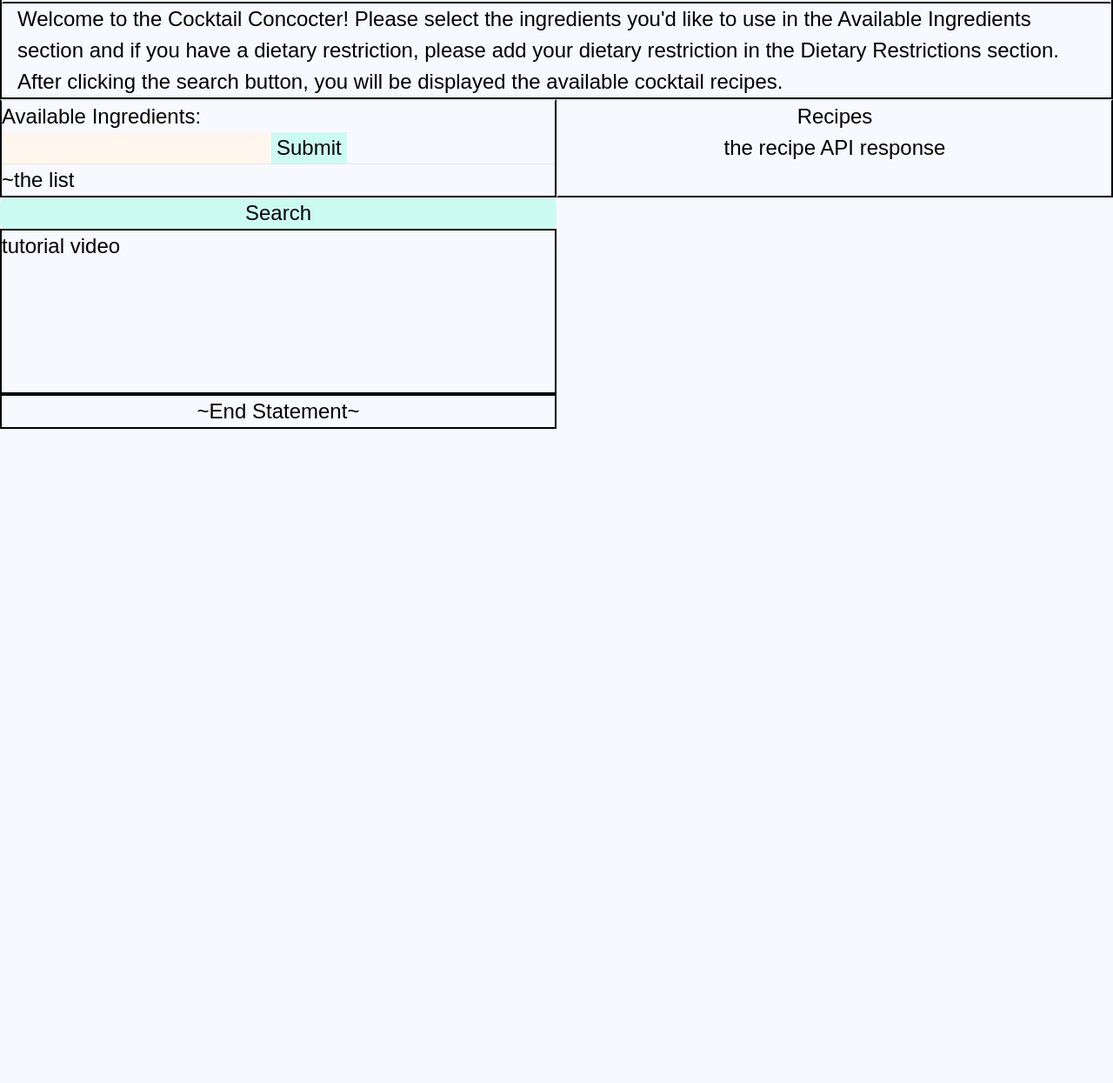
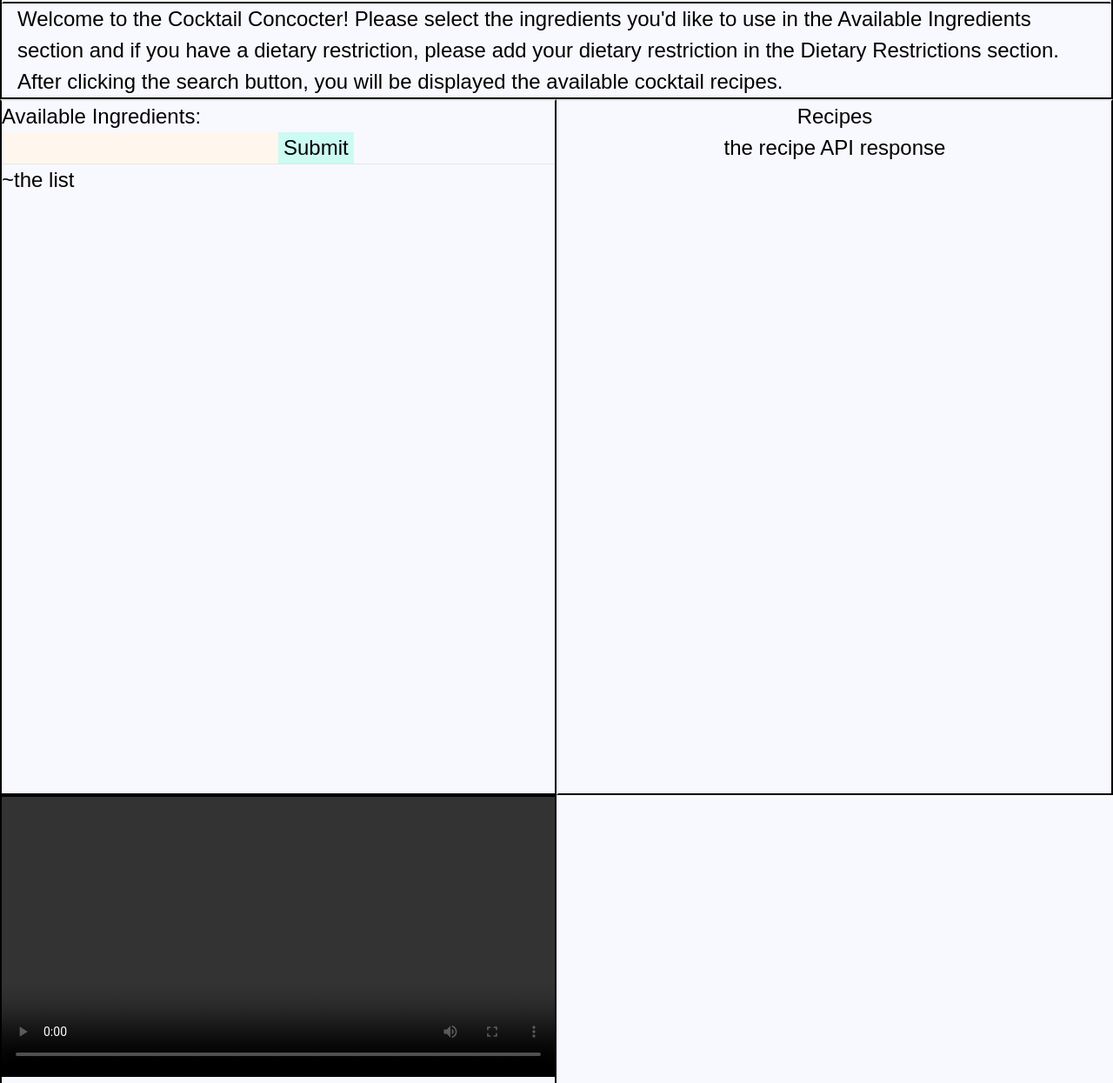
Before and after one commit to ericrothmuller/Cocktail-Concocter, a plain HTML site: page index.html in a window 1280 px wide. Shown: the part 50-1295 px from the top of the page at 87% size. Before the commit the page ends 800 px from the top, so only its background shows below. Drawn offline with nearby package versions, Linux system fonts and the light colour scheme.

Commit message:
changed title name added video styling

```diff
--- a/index.html
+++ b/index.html
@@ -4,7 +4,7 @@
     <meta charset="UTF-8">
     <meta http-equiv="X-UA-Compatible" content="IE=edge">
     <meta name="viewport" content="width=device-width, initial-scale=1.0">
-    <title>Document</title>
+    <title>The Cocktail Concocter</title>
     <script src="https://cdn.tailwindcss.com"></script>
     <link rel="stylesheet" href="./assets/style.css" />
 </head>
@@ -18,11 +18,11 @@
     </div>
 
     <main class="flex"><!--Main Stylings--><!--\Ingredients Stylings/-->
-        <div id="ingredientdietdiv" class="flex flex-col w-1/2 border-2 border-b-black border-l-black border-r-black">
+        <div id="ingredientdietdiv" class="flex-col w-1/2 h-screen border-2 border-b-black border-l-black border-r-black">
             <div id="ingredients">
                 <h2 class="text-sm lg:text-base">Available Ingredients:</h2>
                 <form class="flex"> <!--Form Stylings-->
-                    <input type="text" class="bg-orange-50 hover:bg-orange-50/30">
+                    <input type="text" class="w-1/2 bg-orange-50 hover:bg-orange-50/30">
                     <input type="submit"class="px-1 bg-teal-100 hover:bg-emerald-800">
                 </form>
                 <hr />
@@ -31,6 +31,7 @@
             <div>
                 <p id="dietrestrictionslist" class="bg-grey-50">~the list</p>
             </div>
+
         </div>
 
         <div id="recipediv" class="flex flex-col w-1/2 border-2 border-b-black border-r-black text-center"><!--Recipe Div Stylings-->
@@ -39,11 +40,11 @@
         </div>
     </main>
 
-    <div id="searchdiv" class="w-1/2"><!--Search Div and Button Stylings-->
-        <button id="searchbutton" class="bg-teal-100 hover:bg-emerald-800 w-full rounded">Search</button>
-    </div>
+    <aside class="w-1/2 h-full border-2 border-black justify-center">
+        <video width="850" controls>
 
-    <aside class="w-1/2 h-full border-2 border-black">tutorial video<video></video></aside>
+      </video>
+    </aside>
 
     <footer class="w-1/2 text-center border-2 border-black">~End Statement~</footer>
 
```
